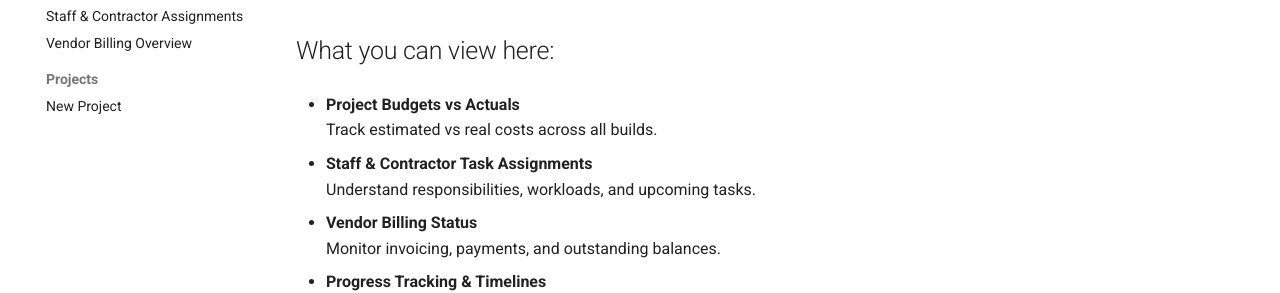
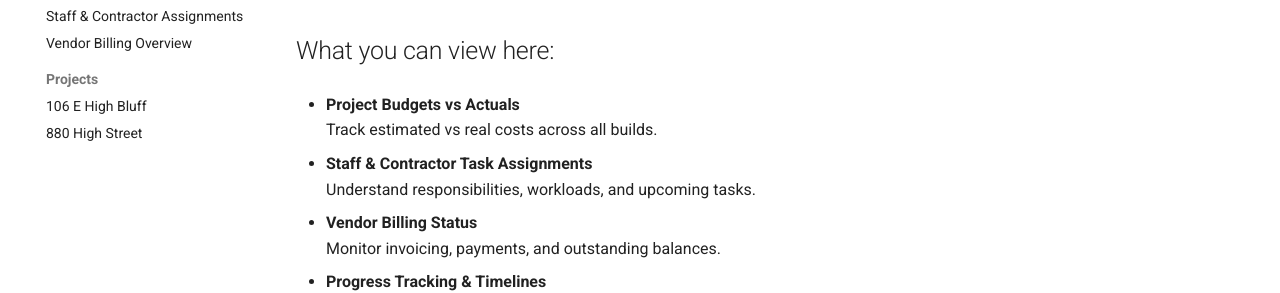
Before and after one commit to SECDevelopmentLLC/builder-dashboard, an MkDocs documentation site: the page built from docs/index.md, in a window 1280 px wide. Shown: the part 238-531 px from the top of the page. Built offline with MkDocs 1.6.1 and Material for MkDocs 9.7.7, drawn with Linux system fonts in a browser that asks for light colours.

Commit message:
Update mkdocs.yml

```diff
--- a/mkdocs.yml
+++ b/mkdocs.yml
@@ -14,6 +14,9 @@ plugins:
   - table-reader
   - glightbox
 
+extra_css:
+  - extra.css
+
 markdown_extensions:
   - pymdownx.snippets
 
@@ -24,4 +27,5 @@ nav:
       - Staff & Contractor Assignments: dashboards/staff-assignments.md
       - Vendor Billing Overview: dashboards/vendor-billing.md
   - Projects:
-      - New Project: projects/new-project.md
+      - 106 E High Bluff: projects/106 E High Bluff/index.md
+      - 880 High Street: projects/880 High Street/index.md
```
